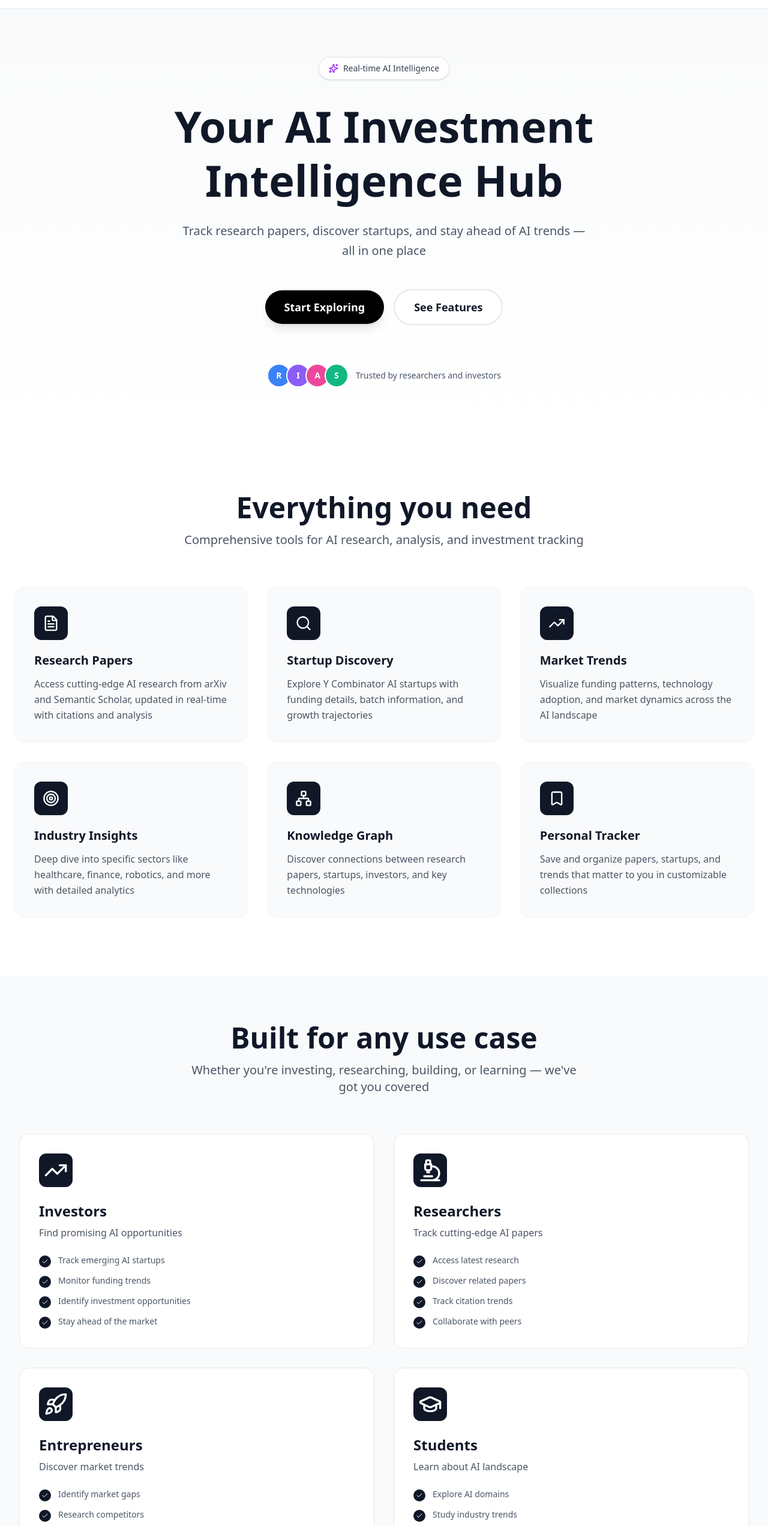
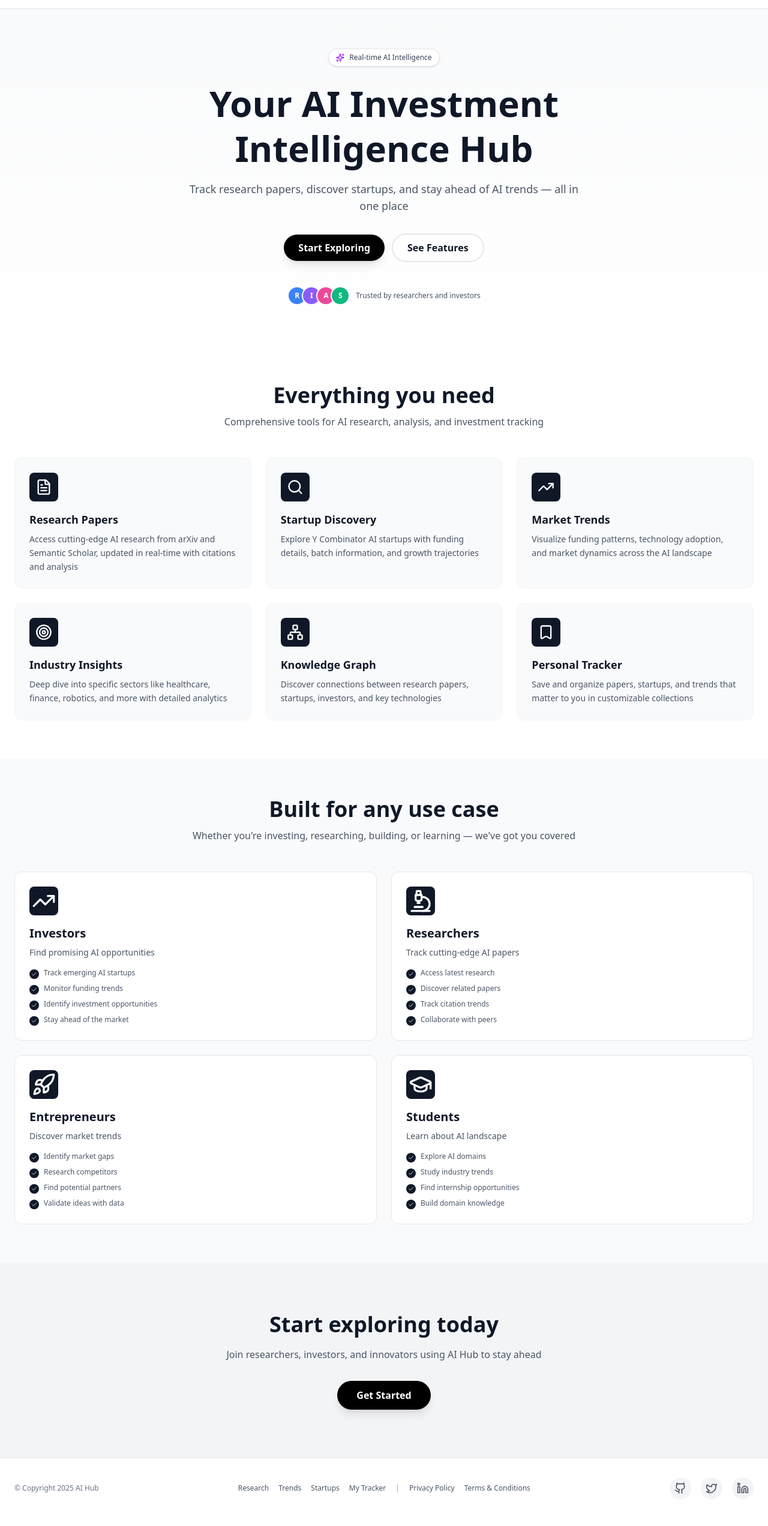
Before and after one commit to harshilgor/ai-hub, a React (Vite) app: page / in a window 1280 px wide. Shown: the part 62-2606 px from the top of the page at 60% size. Built offline with nearby package versions, Linux system fonts and the light colour scheme; no server answers.

Commit message:
Make landing page more compact - reduce font sizes, spacing, and padding to show more content

```diff
--- a/src/components/landing/CTASection.tsx
+++ b/src/components/landing/CTASection.tsx
@@ -3,7 +3,7 @@ import { Link } from 'react-router-dom';
 
 export default function CTASection() {
   return (
-    <section className="py-32 bg-gray-100 dark:bg-dark-card">
+    <section className="py-20 bg-gray-100 dark:bg-dark-card">
       <div className="max-w-4xl mx-auto px-6 text-center">
         <motion.div
           initial={{ opacity: 0, y: 20 }}
@@ -11,17 +11,17 @@ export default function CTASection() {
           viewport={{ once: true }}
           transition={{ duration: 0.6 }}
         >
-          <h2 className="text-5xl md:text-6xl font-bold text-gray-900 dark:text-dark-text mb-6 leading-tight">
+          <h2 className="text-3xl md:text-4xl font-bold text-gray-900 dark:text-dark-text mb-4 leading-tight">
             Start exploring today
           </h2>
 
-          <p className="text-xl text-gray-600 dark:text-dark-text-secondary mb-12 leading-relaxed max-w-2xl mx-auto">
+          <p className="text-base text-gray-600 dark:text-dark-text-secondary mb-8 max-w-2xl mx-auto">
             Join researchers, investors, and innovators using AI Hub to stay ahead
           </p>
 
           <Link
             to="/home"
-            className="inline-block px-10 py-4 bg-black dark:bg-white text-white dark:text-black rounded-full font-bold text-lg hover:bg-gray-800 dark:hover:bg-gray-100 transition-all shadow-lg hover:shadow-xl"
+            className="inline-block px-8 py-3 bg-black dark:bg-white text-white dark:text-black rounded-full font-semibold text-base hover:bg-gray-800 dark:hover:bg-gray-100 transition-all shadow-lg hover:shadow-xl"
           >
             Get Started
           </Link>
--- a/src/components/landing/FeaturesSection.tsx
+++ b/src/components/landing/FeaturesSection.tsx
@@ -42,24 +42,24 @@ export default function FeaturesSection() {
   ];
 
   return (
-    <section id="features" className="py-24 bg-white dark:bg-dark-bg">
+    <section id="features" className="py-16 bg-white dark:bg-dark-bg">
       <div className="max-w-7xl mx-auto px-6">
         <motion.div
           initial={{ opacity: 0, y: 20 }}
           whileInView={{ opacity: 1, y: 0 }}
           viewport={{ once: true }}
           transition={{ duration: 0.6 }}
-          className="text-center mb-16"
+          className="text-center mb-12"
         >
-          <h2 className="text-4xl md:text-5xl font-bold text-gray-900 dark:text-dark-text mb-4">
+          <h2 className="text-3xl md:text-4xl font-bold text-gray-900 dark:text-dark-text mb-3">
             Everything you need
           </h2>
-          <p className="text-xl text-gray-600 dark:text-dark-text-secondary max-w-2xl mx-auto">
+          <p className="text-base text-gray-600 dark:text-dark-text-secondary max-w-2xl mx-auto">
             Comprehensive tools for AI research, analysis, and investment tracking
           </p>
         </motion.div>
 
-        <div className="grid grid-cols-1 md:grid-cols-2 lg:grid-cols-3 gap-8">
+        <div className="grid grid-cols-1 md:grid-cols-2 lg:grid-cols-3 gap-6">
           {features.map((feature, index) => (
             <motion.div
               key={feature.title}
@@ -67,17 +67,17 @@ export default function FeaturesSection() {
               whileInView={{ opacity: 1, y: 0 }}
               viewport={{ once: true }}
               transition={{ duration: 0.6, delay: index * 0.1 }}
-              className="group bg-gray-50 dark:bg-dark-card rounded-2xl p-8 hover:shadow-lg transition-all border border-gray-100 dark:border-dark-border"
+              className="group bg-gray-50 dark:bg-dark-card rounded-xl p-6 hover:shadow-lg transition-all border border-gray-100 dark:border-dark-border"
             >
-              <div className="w-14 h-14 rounded-xl bg-gray-900 dark:bg-gray-100 flex items-center justify-center text-white dark:text-gray-900 mb-5 group-hover:scale-110 transition-transform">
+              <div className="w-12 h-12 rounded-lg bg-gray-900 dark:bg-gray-100 flex items-center justify-center text-white dark:text-gray-900 mb-4 group-hover:scale-110 transition-transform">
                 {feature.icon}
               </div>
 
-              <h3 className="text-xl font-bold text-gray-900 dark:text-dark-text mb-3">
+              <h3 className="text-lg font-bold text-gray-900 dark:text-dark-text mb-2">
                 {feature.title}
               </h3>
 
-              <p className="text-gray-600 dark:text-dark-text-secondary leading-relaxed">
+              <p className="text-sm text-gray-600 dark:text-dark-text-secondary leading-relaxed">
                 {feature.description}
               </p>
             </motion.div>
--- a/src/components/landing/HeroSection.tsx
+++ b/src/components/landing/HeroSection.tsx
@@ -4,17 +4,17 @@ import { Sparkles } from 'lucide-react';
 
 export default function HeroSection() {
   return (
-    <section className="relative min-h-[85vh] flex items-center justify-center bg-gradient-to-b from-gray-50 to-white dark:from-dark-bg dark:to-dark-card py-20">
-      <div className="max-w-5xl mx-auto px-6 text-center">
+    <section className="relative min-h-[70vh] flex items-center justify-center bg-gradient-to-b from-gray-50 to-white dark:from-dark-bg dark:to-dark-card py-12">
+      <div className="max-w-4xl mx-auto px-6 text-center">
         {/* Badge */}
         <motion.div
           initial={{ opacity: 0, y: 20 }}
           animate={{ opacity: 1, y: 0 }}
           transition={{ duration: 0.6 }}
-          className="inline-flex items-center gap-2 px-4 py-2 rounded-full bg-white dark:bg-dark-card border border-gray-200 dark:border-dark-border shadow-sm mb-8"
+          className="inline-flex items-center gap-2 px-3 py-1.5 rounded-full bg-white dark:bg-dark-card border border-gray-200 dark:border-dark-border shadow-sm mb-6"
         >
-          <Sparkles className="w-4 h-4 text-purple-600" />
-          <span className="text-sm text-gray-700 dark:text-dark-text">Real-time AI Intelligence</span>
+          <Sparkles className="w-3.5 h-3.5 text-purple-600" />
+          <span className="text-xs text-gray-700 dark:text-dark-text">Real-time AI Intelligence</span>
         </motion.div>
 
         {/* Main Headline */}
@@ -22,7 +22,7 @@ export default function HeroSection() {
           initial={{ opacity: 0, y: 20 }}
           animate={{ opacity: 1, y: 0 }}
           transition={{ duration: 0.6, delay: 0.1 }}
-          className="text-5xl sm:text-6xl md:text-7xl font-bold text-gray-900 dark:text-dark-text mb-6 leading-tight"
+          className="text-4xl sm:text-5xl md:text-6xl font-bold text-gray-900 dark:text-dark-text mb-4 leading-tight"
         >
           Your AI Investment
           <br />
@@ -34,7 +34,7 @@ export default function HeroSection() {
           initial={{ opacity: 0, y: 20 }}
           animate={{ opacity: 1, y: 0 }}
           transition={{ duration: 0.6, delay: 0.2 }}
-          className="text-xl text-gray-600 dark:text-dark-text-secondary mb-12 max-w-2xl mx-auto leading-relaxed"
+          className="text-lg text-gray-600 dark:text-dark-text-secondary mb-8 max-w-2xl mx-auto"
         >
           Track research papers, discover startups, and stay ahead of AI trends — all in one place
         </motion.p>
@@ -44,17 +44,17 @@ export default function HeroSection() {
           initial={{ opacity: 0, y: 20 }}
           animate={{ opacity: 1, y: 0 }}
           transition={{ duration: 0.6, delay: 0.3 }}
-          className="flex flex-col sm:flex-row gap-4 justify-center items-center mb-16"
+          className="flex flex-col sm:flex-row gap-3 justify-center items-center mb-10"
         >
           <Link
             to="/home"
-            className="px-8 py-3.5 bg-black dark:bg-white text-white dark:text-black rounded-full font-semibold text-lg hover:bg-gray-800 dark:hover:bg-gray-100 transition-all shadow-lg hover:shadow-xl"
+            className="px-6 py-2.5 bg-black dark:bg-white text-white dark:text-black rounded-full font-semibold text-base hover:bg-gray-800 dark:hover:bg-gray-100 transition-all shadow-lg hover:shadow-xl"
           >
             Start Exploring
           </Link>
           <Link
             to="#features"
-            className="px-8 py-3.5 bg-white dark:bg-dark-card text-gray-900 dark:text-dark-text rounded-full font-semibold text-lg hover:bg-gray-50 dark:hover:bg-dark-bg transition-all border-2 border-gray-200 dark:border-dark-border"
+            className="px-6 py-2.5 bg-white dark:bg-dark-card text-gray-900 dark:text-dark-text rounded-full font-semibold text-base hover:bg-gray-50 dark:hover:bg-dark-bg transition-all border-2 border-gray-200 dark:border-dark-border"
           >
             See Features
           </Link>
@@ -65,13 +65,13 @@ export default function HeroSection() {
           initial={{ opacity: 0, y: 20 }}
           animate={{ opacity: 1, y: 0 }}
           transition={{ duration: 0.6, delay: 0.4 }}
-          className="flex items-center justify-center gap-3"
+          className="flex items-center justify-center gap-2.5"
         >
           <div className="flex -space-x-2">
             {[...Array(4)].map((_, i) => (
               <div
                 key={i}
-                className="w-10 h-10 rounded-full border-2 border-white dark:border-dark-bg flex items-center justify-center text-white font-bold text-sm"
+                className="w-8 h-8 rounded-full border-2 border-white dark:border-dark-bg flex items-center justify-center text-white font-bold text-xs"
                 style={{
                   backgroundColor: ['#3b82f6', '#8b5cf6', '#ec4899', '#10b981'][i],
                 }}
@@ -80,7 +80,7 @@ export default function HeroSection() {
               </div>
             ))}
           </div>
-          <span className="text-gray-600 dark:text-dark-text-secondary text-sm">
+          <span className="text-gray-600 dark:text-dark-text-secondary text-xs">
             Trusted by researchers and investors
           </span>
         </motion.div>
--- a/src/components/landing/UseCasesSection.tsx
+++ b/src/components/landing/UseCasesSection.tsx
@@ -62,24 +62,24 @@ export default function UseCasesSection() {
   ];
 
   return (
-    <section className="py-20 bg-gray-50 dark:bg-dark-card">
-      <div className="max-w-7xl mx-auto px-4 sm:px-6 lg:px-8">
+    <section className="py-16 bg-gray-50 dark:bg-dark-card">
+      <div className="max-w-7xl mx-auto px-6">
         <motion.div
           initial={{ opacity: 0, y: 20 }}
           whileInView={{ opacity: 1, y: 0 }}
           viewport={{ once: true }}
           transition={{ duration: 0.6 }}
-          className="text-center mb-16"
+          className="text-center mb-12"
         >
-          <h2 className="text-4xl md:text-5xl font-bold text-gray-900 dark:text-dark-text mb-4">
+          <h2 className="text-3xl md:text-4xl font-bold text-gray-900 dark:text-dark-text mb-3">
             Built for any use case
           </h2>
-          <p className="text-xl text-gray-600 dark:text-dark-text-secondary max-w-2xl mx-auto">
+          <p className="text-base text-gray-600 dark:text-dark-text-secondary max-w-2xl mx-auto">
             Whether you're investing, researching, building, or learning — we've got you covered
           </p>
         </motion.div>
 
-        <div className="grid grid-cols-1 md:grid-cols-2 gap-8">
+        <div className="grid grid-cols-1 md:grid-cols-2 gap-6">
           {useCases.map((useCase, index) => (
             <motion.div
               key={useCase.title}
@@ -89,26 +89,26 @@ export default function UseCasesSection() {
               transition={{ duration: 0.6, delay: index * 0.1 }}
               className="group"
             >
-              <div className="h-full bg-white dark:bg-dark-bg rounded-2xl p-8 border border-gray-200 dark:border-dark-border hover:shadow-lg transition-all">
+              <div className="h-full bg-white dark:bg-dark-bg rounded-xl p-6 border border-gray-200 dark:border-dark-border hover:shadow-lg transition-all">
                 {/* Icon */}
-                <div className="w-14 h-14 rounded-xl bg-gray-900 dark:bg-gray-100 flex items-center justify-center text-white dark:text-gray-900 mb-6 group-hover:scale-110 transition-transform">
+                <div className="w-12 h-12 rounded-lg bg-gray-900 dark:bg-gray-100 flex items-center justify-center text-white dark:text-gray-900 mb-4 group-hover:scale-110 transition-transform">
                   {useCase.icon}
                 </div>
 
                 {/* Title and Description */}
-                <h3 className="text-2xl font-bold text-gray-900 dark:text-dark-text mb-2">{useCase.title}</h3>
-                <p className="text-gray-600 dark:text-dark-text-secondary mb-6">
+                <h3 className="text-xl font-bold text-gray-900 dark:text-dark-text mb-2">{useCase.title}</h3>
+                <p className="text-sm text-gray-600 dark:text-dark-text-secondary mb-4">
                   {useCase.description}
                 </p>
 
                 {/* Benefits */}
-                <ul className="space-y-3">
+                <ul className="space-y-2">
                   {useCase.benefits.map((benefit, i) => (
-                    <li key={i} className="flex items-start gap-3">
-                      <div className="flex-shrink-0 w-5 h-5 rounded-full bg-gray-900 dark:bg-gray-100 flex items-center justify-center mt-0.5">
-                        <Check className="w-3 h-3 text-white dark:text-gray-900" />
+                    <li key={i} className="flex items-start gap-2">
+                      <div className="flex-shrink-0 w-4 h-4 rounded-full bg-gray-900 dark:bg-gray-100 flex items-center justify-center mt-0.5">
+                        <Check className="w-2.5 h-2.5 text-white dark:text-gray-900" />
                       </div>
-                      <span className="text-sm text-gray-600 dark:text-dark-text-secondary">
+                      <span className="text-xs text-gray-600 dark:text-dark-text-secondary">
                         {benefit}
                       </span>
                     </li>
--- a/src/pages/LandingPage.tsx
+++ b/src/pages/LandingPage.tsx
@@ -14,16 +14,16 @@ export default function LandingPage() {
       <CTASection />
 
       {/* Footer */}
-      <footer className="bg-white dark:bg-dark-bg border-t border-gray-200 dark:border-dark-border py-12">
+      <footer className="bg-white dark:bg-dark-bg border-t border-gray-200 dark:border-dark-border py-8">
         <div className="max-w-7xl mx-auto px-6">
-          <div className="flex flex-col md:flex-row items-center justify-between gap-6">
+          <div className="flex flex-col md:flex-row items-center justify-between gap-4">
             {/* Copyright */}
-            <div className="text-sm text-gray-500 dark:text-dark-text-secondary">
+            <div className="text-xs text-gray-500 dark:text-dark-text-secondary">
               © Copyright 2025 AI Hub
             </div>
 
             {/* Links */}
-            <div className="flex flex-wrap items-center justify-center gap-6 text-sm text-gray-600 dark:text-dark-text-secondary">
+            <div className="flex flex-wrap items-center justify-center gap-4 text-xs text-gray-600 dark:text-dark-text-secondary">
               <Link to="/research" className="hover:text-gray-900 dark:hover:text-dark-text transition-colors">
                 Research
               </Link>
```
